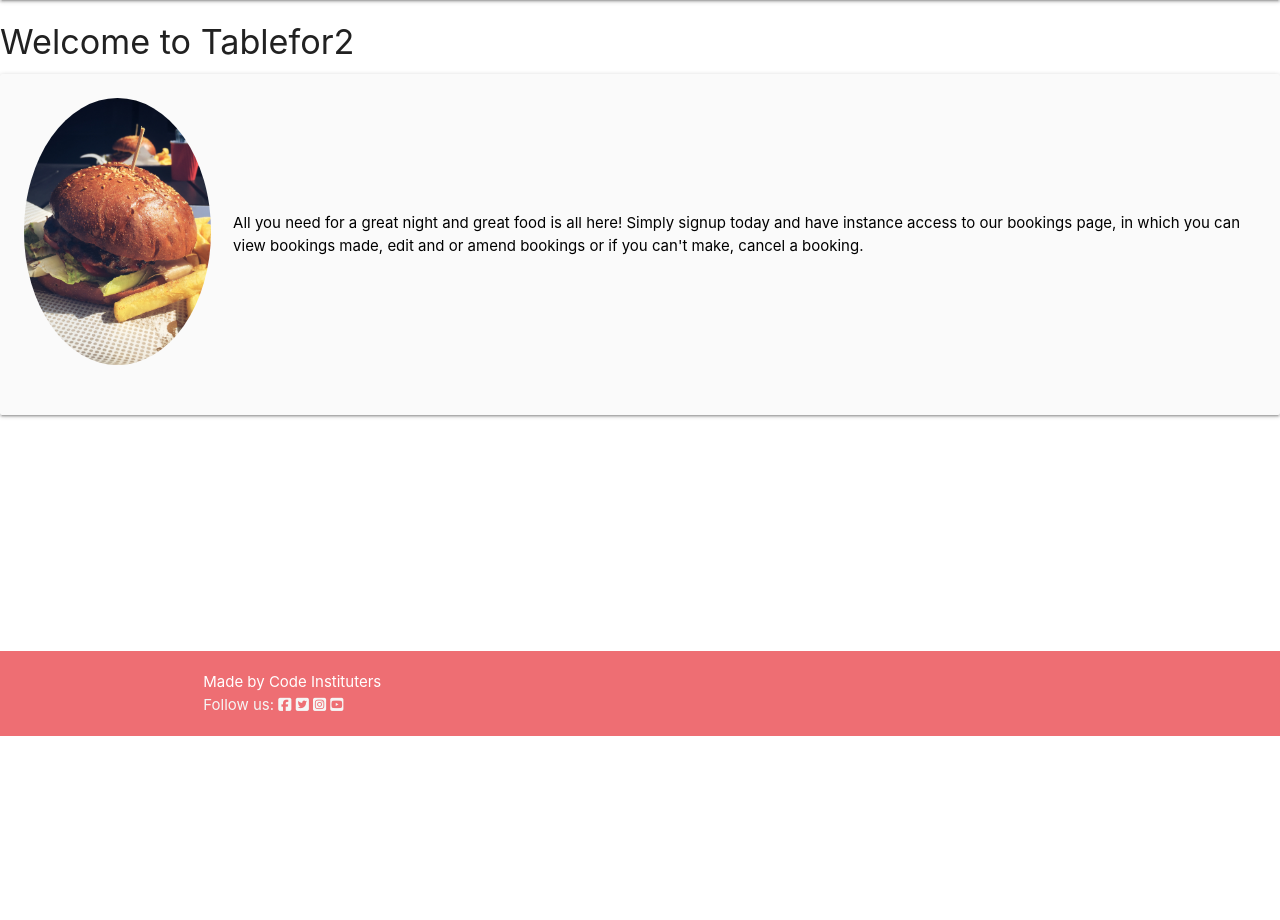
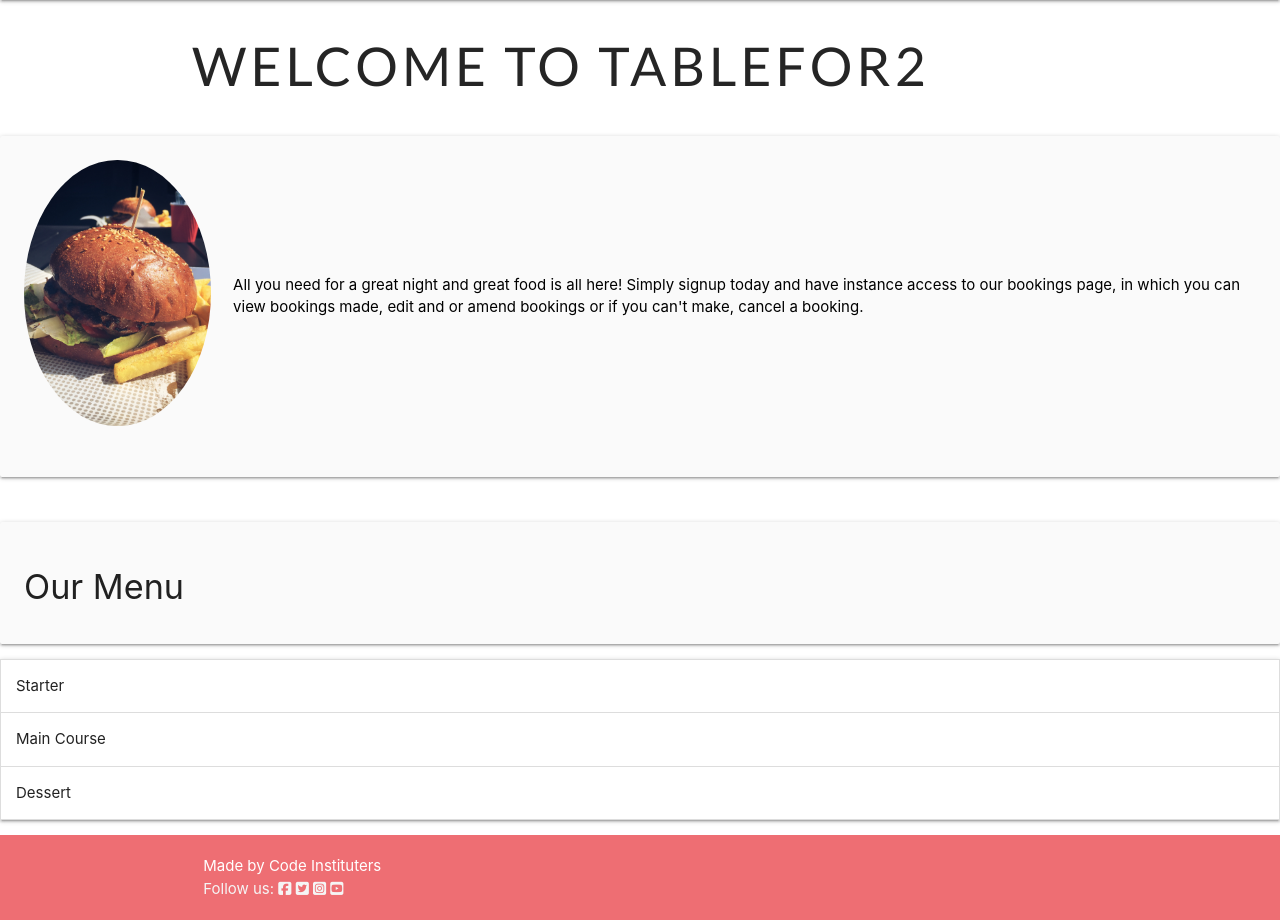
Before and after one commit to Neillcllghn/TEST_django_RESTURANTBOOKING, a Django app: page / in a window 1280 px wide. Shown: the part 64-984 px from the top of the page. Before the commit the page ends 800 px from the top, so only its background shows below. Run offline with Django 3.2, Linux system fonts and the light colour scheme; some libraries are stand-ins or nearby versions.

Commit message:
Added modal to delete function and Menu to index.html

```diff
--- a/static/js/script.js
+++ b/static/js/script.js
@@ -1,10 +1,12 @@
+
 let sidenav = document.querySelectorAll('.sidenav');
 M.Sidenav.init(sidenav);
 
-let modals = document.querySelectorAll('.modal');
-M.Modal.init(modals);
+let modal = document.querySelectorAll('.modal');
+M.Modal.init(modal, {
+  opacity:0.9
+});
 
-$(document).ready(function(){
-    // the "href" attribute of .modal-trigger must specify the modal ID that wants to be triggered
-    $('.modal-trigger').leanModal();
-  });
+
+let collapsible = document.querySelectorAll('.collapsible');
+M.Collapsible.init(collapsible);
--- a/templates/base.html
+++ b/templates/base.html
@@ -92,6 +92,7 @@
 </footer>
 
 <script src="https://cdnjs.cloudflare.com/ajax/libs/materialize/1.0.0/js/materialize.min.js"></script>
+
 <script src="https://kit.fontawesome.com/ef22893a52.js" crossorigin="anonymous"></script>
 <script src="{% static 'js/script.js' %}"></script>
 </body>
--- a/templates/index.html
+++ b/templates/index.html
@@ -2,7 +2,11 @@
 
 {% block content %}
 
-<h4>Welcome to Tablefor2</h4>
+<div class="container">
+  <div class="row">
+<h2>Welcome to Tablefor2</h2>
+  </div>
+</div>
 
     <div class="col s12 m8 offset-m2 l6 offset-l3">
       <div class="card-panel grey lighten-5 z-depth-1">
@@ -15,8 +19,6 @@
               All you need for a great night and great food is all here!
               Simply signup today and have instance access to our bookings page, in which you can view bookings made,
               edit and or amend bookings or if you can't make, cancel a booking.
-
-              <!--Menu-->
               <!--Times-->
             </span>
           </div>
@@ -24,5 +26,34 @@
       </div>
     </div>
 
+    <br>
+
+    <div class="col s12 m8 offset-m2 l6 offset-l3"">
+      <div class="card-panel grey lighten-5 z-depth-1">
+        <h4>Our Menu</h4>
+      </div>
+    </div>
+
+    <ul class="collapsible">
+      <li>
+        <div class="collapsible-header">Starter</div>
+        <div class="collapsible-body"><span>Tomato Bruchetta with Bsil, garlic, Balsamic vinegar on Toasted sourdough</span></div>
+        <div class="collapsible-body"><span>Cured Salmon with Prawns, Fresh Salad, Dill Lime and Creme Fraiche</span></div>
+        <div class="collapsible-body"><span>Soup of the Day *Please ask Server*</span></div>
+      </li>
+      <li>
+        <div class="collapsible-header">Main Course</div>
+        <div class="collapsible-body"><span>Truffle Chicken & Potato Gratin</span></div>
+        <div class="collapsible-body"><span>Korean Beef Taco</span></div>
+        <div class="collapsible-body"><span>Mushroom Risotto</span></div>
+      </li>
+      <li>
+        <div class="collapsible-header">Dessert</div>
+        <div class="collapsible-body"><span>Banoffi Pie</span></div>
+        <div class="collapsible-body"><span>Bread & Butter Pudding</span></div>
+        <div class="collapsible-body"><span>Assortment of Ice Cream</span></div>
+      </li>
+    </ul>
+
 
 {%endblock%}
```
Also changed, not shown: templates/bookings.html (+5 -4 lines).
